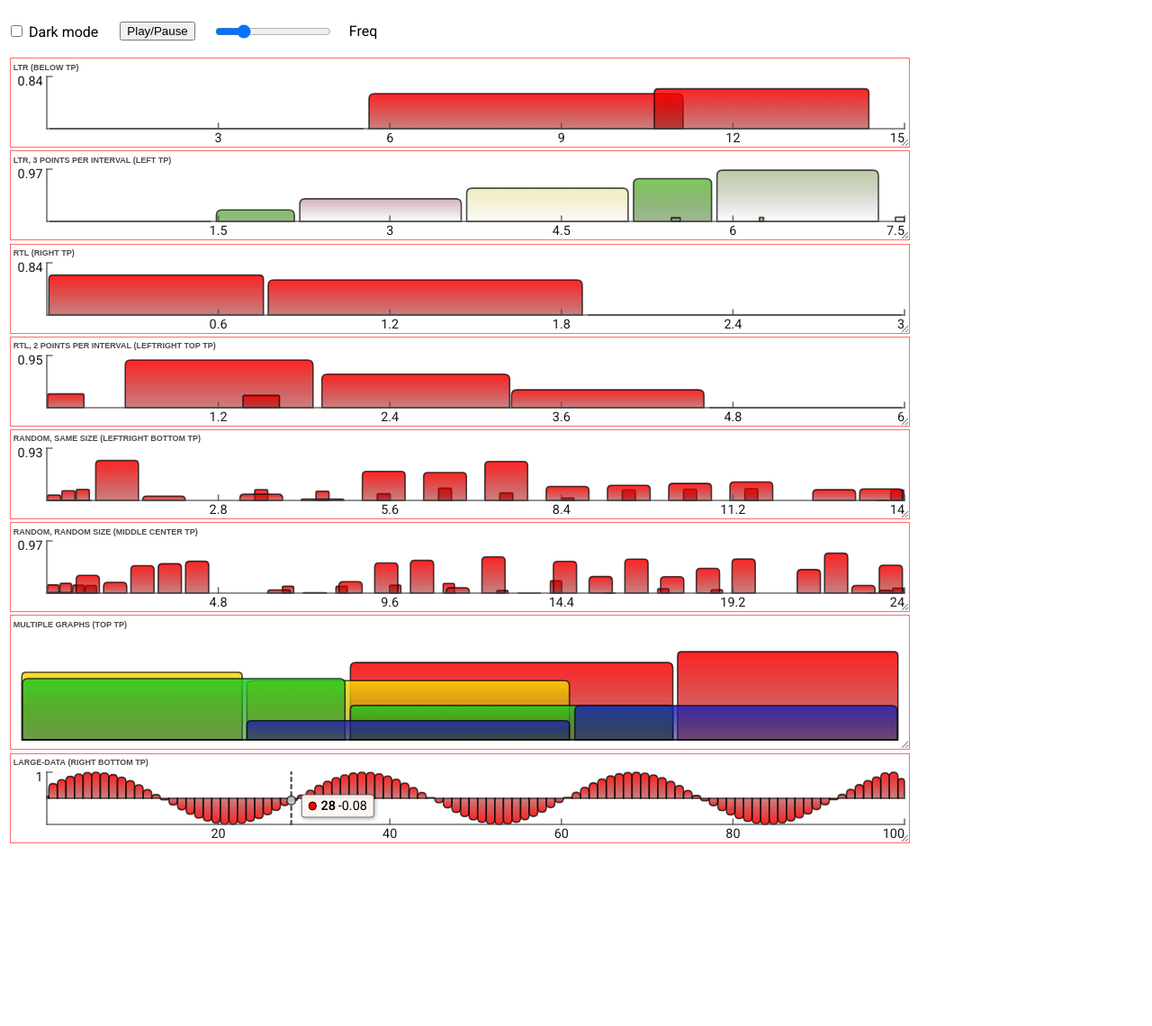
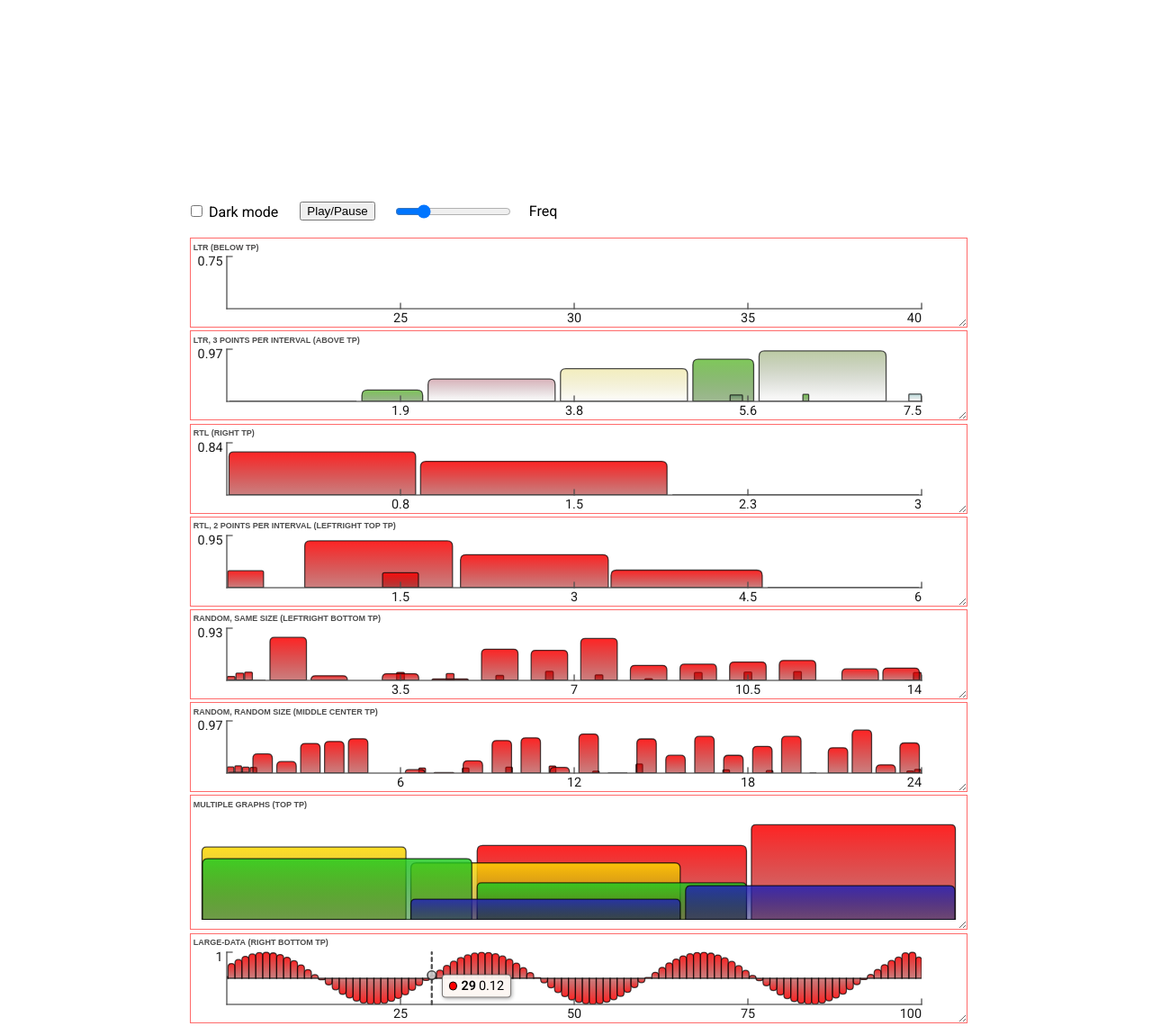
Before and after one commit to SauceLLC/saucecharts, a website: page examples/demo2.html in a window 1280 px wide. Shown: the whole page at 90% size. Before the commit the page ends 945 px from the top, so only its background shows below. Drawn offline with Linux system fonts and the light colour scheme.

Commit message:
bar chart range clip support / tooltip fixes
Bar chart will not clip properly when out of bounds.

Tooltip fixes mostly related to supporting out of bounds data.

```diff
--- a/css/bar.css
+++ b/css/bar.css
@@ -1,10 +1,22 @@
 @import 'common.css';
 
-.saucechart > svg.sc-root {
-    .sc-visual-data-bar {
-        transition-property: d;
-        transition-timing-function: linear;
-        transition-duration: var(--transition-duration);
-        stroke: hsl(from var(--fg-color) h s l / 0.7);
+.saucechart.sc-barchart {
+    --bar-stroke-width: 0.08em;
+
+    > svg.sc-root {
+        .sc-bars-clip {
+            x: var(--plot-inset-left);
+            y: calc(var(--plot-inset-top) - (var(--bar-stroke-width) / 2));
+            width: var(--plot-width);
+            height: calc(var(--plot-height) + (var(--bar-stroke-width) / 2));
+        }
+
+        .sc-visual-data-bar {
+            transition-property: d;
+            transition-timing-function: linear;
+            transition-duration: var(--transition-duration);
+            stroke: hsl(from var(--fg-color) h s l / 0.7);
+            stroke-width: var(--bar-stroke-width);
+        }
     }
 }
--- a/examples/demo2.html
+++ b/examples/demo2.html
@@ -68,7 +68,7 @@
             let sinFactor = speed / Number(document.querySelector('#freq').value);
             const sleep = ms => new Promise(r => setTimeout(r, ms));
             const commonOptions = {
-                padding: [20, 5, 20, 40],
+                padding: [20, 50, 20, 40],
                 tooltipPadding: [20, 20],
             };
 
@@ -101,6 +101,10 @@
                     el: document.querySelector(".graph.i1"),
                     title: 'ltr (below tp)',
                     tooltipPosition: 'below',
+                    xMin: 20,
+                    xMax: 40,
+                    yMin: 0.25,
+                    yMax: 0.75,
                 });
                 self.chart1 = sl;
                 setInterval(() => {
@@ -118,7 +122,7 @@
                 const sl = new sc.BarChart({
                     ...commonOptions,
                     el: document.querySelector(".graph.i2"),
-                    title: 'ltr, 3 points per interval (left tp)',
+                    title: 'ltr, 3 points per interval (above tp)',
                     tooltipPosition: 'above',
                 });
                 self.chart2 = sl;
@@ -320,7 +324,7 @@
             });
         </script>
     </head>
-    <body>
+    <body style="padding: 200px;">
         <div class="controls">
             <label><input type="checkbox" oninput="document.documentElement.classList.toggle('darkmode'); document.querySelectorAll('.saucechart').forEach(x => x.classList.toggle('sc-darkmode'));"/> Dark mode</label>
             <button type="button" id="playpause">Play/Pause</button>
--- a/src/bar.mjs
+++ b/src/bar.mjs
@@ -12,9 +12,31 @@ export class BarChart extends common.Chart {
         this._barFills = new Map();
     }
 
+    beforeSetElement(el) {
+        el.classList.add('sc-barchart');
+    }
+
     afterSetElement(el) {
-        this._barsEl = common.createSVG({name: 'g', class: 'sc-bars'});
-        this._plotRegionEl.replaceChildren(this._barsEl);
+        const barsClipId = `bars-clip-${this.id}`;
+        const defs = common.createSVG({
+            name: 'defs',
+            children: [{
+                name: 'clipPath',
+                id: barsClipId,
+                children: [{
+                    name: 'rect',
+                    class: ['sc-bars-clip']
+                }]
+            }]
+        });
+        this._barsEl = common.createSVG({
+            name: 'g',
+            class: 'sc-bars',
+            attrs: {
+                'clip-path': `url(#${barsClipId})`,
+            }
+        });
+        this._plotRegionEl.replaceChildren(defs, this._barsEl);
     }
 
     doReset() {
@@ -41,44 +63,32 @@ export class BarChart extends common.Chart {
         if (Array.isArray(data[0])) {
             // [[width, y], [width, y], ...]
             const width = data[0][0] || 0;
-            norm[0] = {index: 0, width, x: width / 2, y: data[0][1] || 0};
+            norm[0] = {index: 0, width, x: width / 2, y: data[0][1] || 0, ref: data[0]};
             let offt = width;
             for (let i = 1; i < data.length; i++) {
                 const o = data[i];
                 const width = o[0] || 0;
                 offt += width;
-                norm[i] = {index: i, width, x: offt - (width / 2), y: o[1] || 0};
+                norm[i] = {index: i, width, x: offt - (width / 2), y: o[1] || 0, ref: o};
             }
         } else if (typeof data[0] === 'object') {
             // [{width, y, ...}, {width, y, ...}, ...]
             const width = data[0].width || 0;
-            norm[0] = {...data[0], index: 0, width, x: width / 2, y: data[0].y || 0};
+            norm[0] = {...data[0], index: 0, width, x: width / 2, y: data[0].y || 0, ref: data[0]};
             let offt = width;
             for (let i = 1; i < data.length; i++) {
                 const o = data[i];
                 const width = o.width || 0;
                 offt += width;
-                norm[i] = {...o, index: i, width, x: offt - (width / 2), y: o.y || 0};
+                norm[i] = {...o, index: i, width, x: offt - (width / 2), y: o.y || 0, ref: o};
             }
         } else {
             // [y, y1, ...]
             for (let i = 0; i < data.length; i++) {
-                norm[i] = {index: i, width: 1, x: i + 0.5, y: data[i] || 0};
+                norm[i] = {index: i, width: 1, x: i + 0.5, y: data[i] || 0, ref: data[i]};
             }
         }
         return norm;
-    }
-
-    getMidpointX(entry) {
-        const key = this.data[entry.index];
-        if (key === undefined) {
-            throw new Error("unexpected");
-        }
-        const bar = this._bars.get(key);
-        if (!bar) {
-            throw new Error("unexpected");
-        }
-        return bar.attrs.x + bar.attrs.width / 2;
     }
 
     adjustScale(manifest) {
@@ -102,12 +112,11 @@ export class BarChart extends common.Chart {
             update: [],
         };
         const yMinCoord = this.toY(Math.max(0, this._yMin));
-        let xOfft = this._xMin;
         const adding = [];
         for (let index = 0; index < data.length; index++) {
             const entry = data[index];
-            const x1 = this.toX(xOfft);
-            const x2 = this.toX(xOfft += entry.width);
+            const x1 = this.toX(entry.x - entry.width / 2);
+            const x2 = this.toX(entry.x + entry.width / 2);
             const y = this.toY(entry.y);
             const height = yMinCoord - y;
             const color = entry.color || this.getColor();
@@ -132,24 +141,21 @@ export class BarChart extends common.Chart {
                 y,
                 fill: `url(#${barFill.gradient.id})`,
             };
-            // Important: ref must be from this.data so in-place array mutations
-            // like appending new records to the existing array can be handled
-            // as individual updates.  Also, getMidpointX now depends on this.
-            const ref = this.data[entry.index];
-            let bar = this._bars.get(ref);
+            let bar = this._bars.get(entry.ref);
             if (!bar) {
-                bar = this._barsPendingRemoval.get(ref);
+                bar = this._barsPendingRemoval.get(entry.ref);
                 if (bar) {
+                    debugger; // verify we didn't regress with entry.ref change
                     bar.sig = null;
-                    this._barsPendingRemoval.delete(ref);
-                    this._bars.set(ref, bar);
+                    this._barsPendingRemoval.delete(entry.ref);
+                    this._bars.set(entry.ref, bar);
                 }
             } else {
-                unclaimed.delete(ref);
+                unclaimed.delete(entry.ref);
             }
             if (!bar) {
                 bar = {};
-                adding.push({bar, ref});
+                adding.push({bar, ref: entry.ref});
             }
             const sig = `${attrs.width} ${attrs.height} ${attrs.x} ${attrs.y} ${attrs.fill}`;
             if (bar.sig !== sig) {
@@ -180,6 +186,7 @@ export class BarChart extends common.Chart {
                     }
                 }
                 if (this._barsPendingRemoval.size) {
+                    debugger; // verify we didn't regress with entry.ref change
                     const [oldKey, replace] = this._barsPendingRemoval.entries().next().value;
                     this._barsPendingRemoval.delete(oldKey);
                     Object.assign(replace, bar);
@@ -210,18 +217,15 @@ export class BarChart extends common.Chart {
 
     _renderDoLayout(layout, {disableAnimation}={}) {
         const plotQuarterX = this._plotWidth / 4 + this._plotInset[3];
+        const baselineY = this.toY(Math.max(0, this._yMin));
+        const leftX = this.toX(this._xMin);
+        const rightX = this.toX(this._xMax);
         for (let i = 0; i < layout.add.length; i++) {
             const {el, attrs} = layout.add[i];
             if (!disableAnimation) {
                 const centerX = attrs.x + attrs.width / 2;
-                const bottom = this.toY(Math.max(0, this._yMin));
-                let x = centerX;
-                if (centerX < plotQuarterX) {
-                    x = this.toX(this._xMin);
-                } else if (centerX > plotQuarterX * 3) {
-                    x = this.toX(this._xMax);
-                }
-                el.setAttribute('d', this._makeBarPath(x, bottom, 0, 0));
+                const x = centerX < plotQuarterX ? leftX : centerX > plotQuarterX * 3 ? rightX : centerX;
+                el.setAttribute('d', this._makeBarPath(x, baselineY, 0, 0));
             }
             this._barsEl.append(el);
         }
@@ -239,14 +243,8 @@ export class BarChart extends common.Chart {
             const {attrs, el} = layout.remove[i];
             if (!disableAnimation) {
                 const centerX = attrs.x + attrs.width / 2;
-                const bottom = this.toY(Math.max(0, this._yMin));
-                let x = centerX;
-                if (centerX < plotQuarterX) {
-                    x = this.toX(this._xMin);
-                } else if (centerX > plotQuarterX * 3) {
-                    x = this.toX(this._xMax);
-                }
-                el.setAttribute('d', this._makeBarPath(x, bottom, 0, 0));
+                const x = centerX < plotQuarterX ? leftX : centerX > plotQuarterX * 3 ? rightX : centerX;
+                el.setAttribute('d', this._makeBarPath(x, baselineY, 0, 0));
             } else {
                 el.removeAttribute('d');
             }
--- a/src/common.mjs
+++ b/src/common.mjs
@@ -566,7 +566,7 @@ export class Chart extends EventTarget {
     }
 
     showTooltip({x, y, index}={}) {
-        const state = this._tooltipState;
+        const state = this._establishTooltipState();
         if (state.visible) {
             return;
         }
@@ -650,13 +650,18 @@ export class Chart extends EventTarget {
         const tooltips = [];
         const state = this._tooltipState;
         let drawSig = state.scrollOffsets.join();
-        const xRef = state.index != null ? this.toX(this.normalizedData[state.index].x) : state.x;
         for (let i = 0; i < state.charts.length; i++) {
             const chart = state.charts[i];
-            const xSearch = (xRef - state.chartPlotOffsets[i][0] + state.scrollOffsets[0]) *
-                this.devicePixelRatio;
-            const entry = chart.findNearestFromXCoord(xSearch);
-            if (entry === undefined) {
+            let xRef = state.index != null ?
+                chart.toX(chart.normalizedData[state.index].x) :
+                (state.x - state.chartPlotOffsets[i][0] + state.scrollOffsets[0]) * this.devicePixelRatio;
+            if (xRef >= chart._plotWidth + chart._plotInset[3]) {
+                xRef = chart._plotWidth + chart._plotInset[3] - 1e-6;
+            } else if (xRef <= chart._plotInset[3]) {
+                xRef = chart._plotInset[3] + 1e-6;
+            }
+            const entry = chart.findNearestFromXCoord(xRef);
+            if (entry === undefined || entry.x < chart._xMin || entry.x > chart._xMax) {
                 continue;
             }
             let contents;  // Can be text or Node
@@ -777,8 +782,8 @@ export class Chart extends EventTarget {
         posEl.style.setProperty('--x-right', `${maxX * f + offtX}px`);
         posEl.style.setProperty('--x-center', `${centerX * f + offtX}px`);
         posEl.style.setProperty('--y-center', `${centerY * f + offtY}px`);
-        posEl.style.setProperty('--y-top', `${Math.min(minY, top) * f + offtY}px`);
-        posEl.style.setProperty('--y-bottom', `${Math.max(maxY, bottom) * f + offtY}px`);
+        posEl.style.setProperty('--y-top', `${top * f + offtY}px`);
+        posEl.style.setProperty('--y-bottom', `${bottom * f + offtY}px`);
         state.hasDrawn = true;
     }
 
@@ -852,8 +857,14 @@ export class Chart extends EventTarget {
         const manifest = this.beforeRender(options);
         this.adjustScale(manifest);
         this.doLayout(manifest, options);
-        const axisSig = `${this._xMin}-${this._xMax}-${this._yMin}-${this._yMax}-` +
-            `${this._plotWidth}-${this._plotHeight}`;
+        const axisSig = [
+            this._xMin,
+            this._xMax,
+            this._yMin,
+            this._yMax,
+            this._plotWidth,
+            this._plotHeight
+        ].join('-');
         if (this._lastAxisSig !== axisSig) {
             this._lastAxisSig = axisSig;
             if (this._xAxisEl) {
```
Also changed, not shown: examples/demo1.html (+4 -0 lines).
